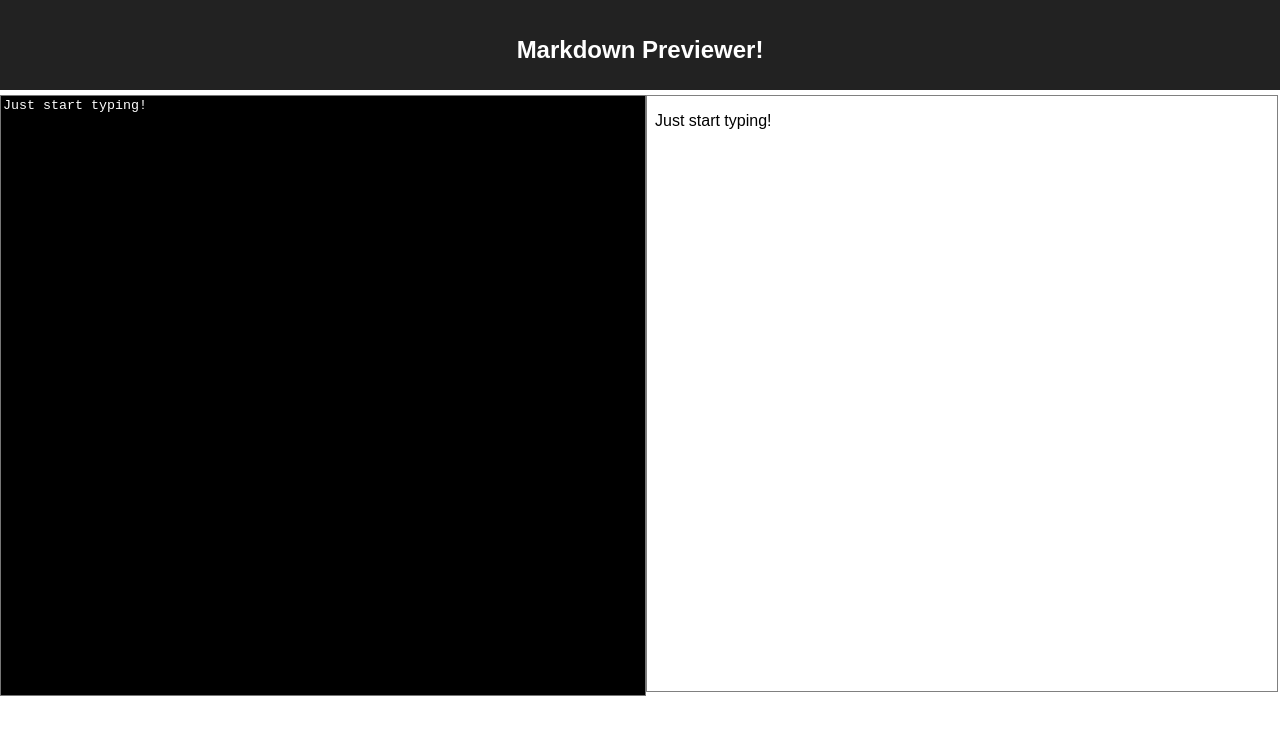
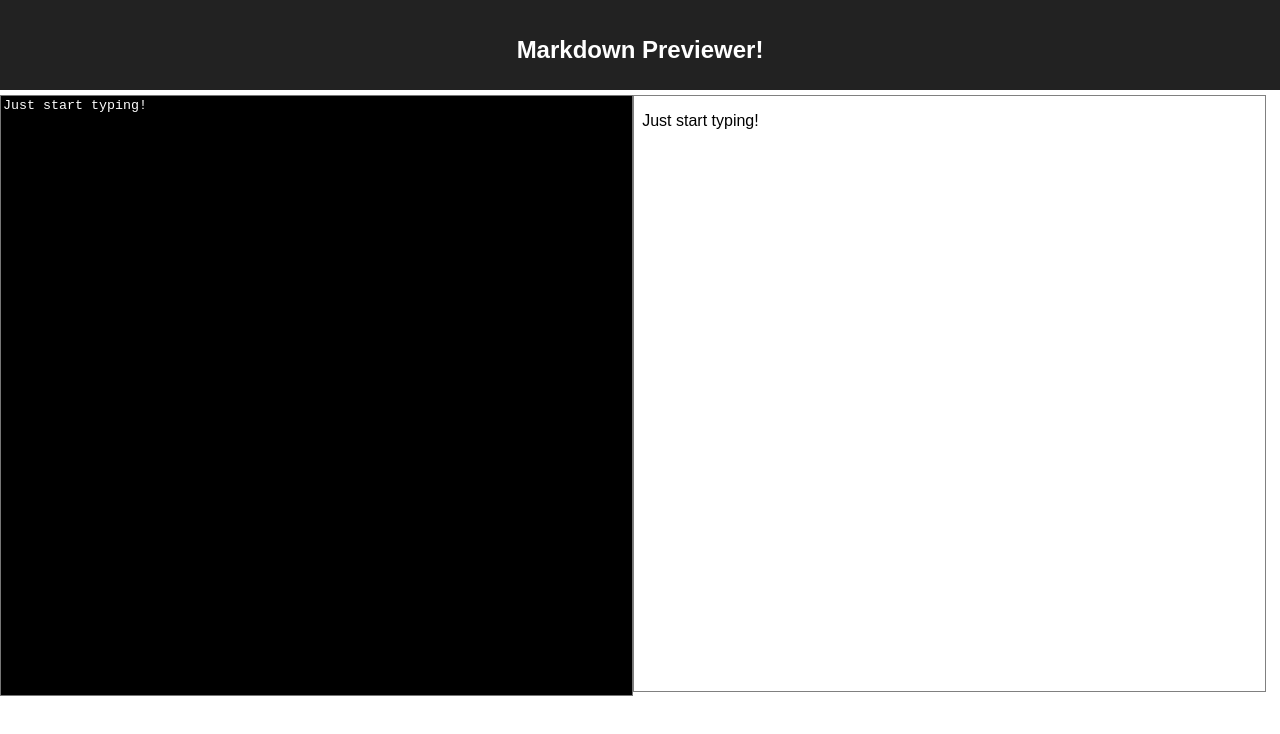
Before and after one commit to YouGuavas/fcc-react-markdown, a React (Create React App) app: page / in a window 1280 px wide. Shown: the top 734 px of the page. Built offline with nearby package versions, Linux system fonts and the light colour scheme.

Commit message:
Responsive styling

```diff
--- a/src/Input.css
+++ b/src/Input.css
@@ -1,7 +1,7 @@
 .markdownText {
   margin-top: 5px;
   resize: none;
-  width:50%;
+  width:49%;
   background-color: black;
   color:white;
   height:595px;
```
